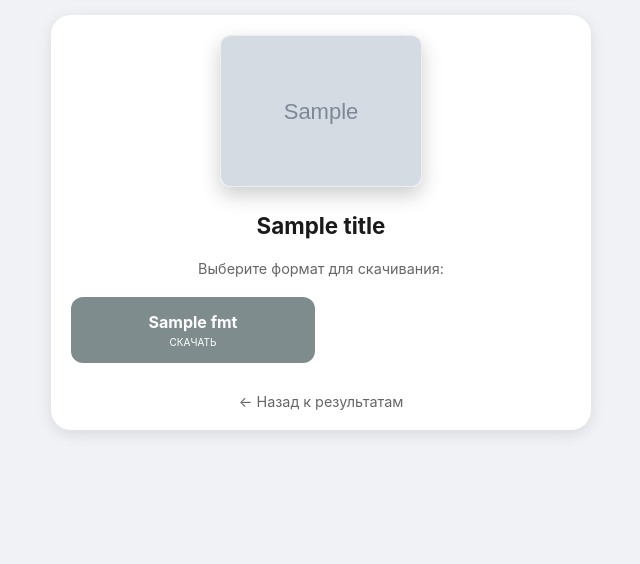
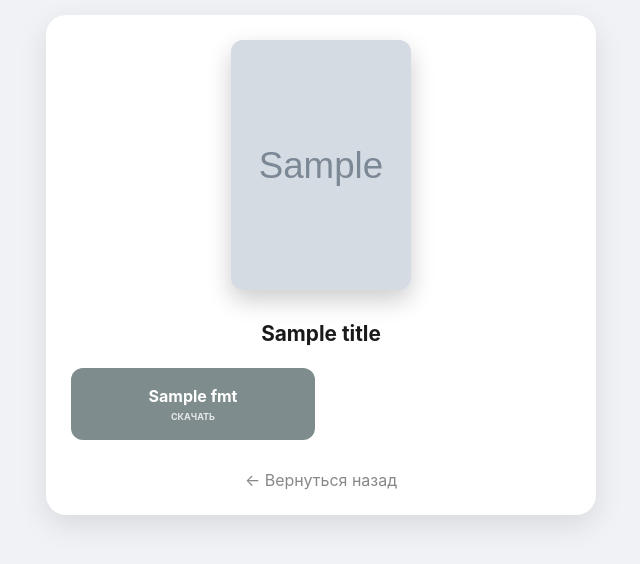
Before and after one commit to mercuryglobal28-gif/boo, a Flask app: template templates/book.html in a window 1280 px wide. Shown: the top 564 px of the page, without its empty margins (319-959 px from the left). Run offline with Flask 3, Linux system fonts and the light colour scheme; the template is opened without the code that fills it: most values are stand-ins (such as "Sample title", 1, 10 or a date in 2020); grey boxes marked "Sample" are stand-in pictures.

Commit message:
Update book.html

```diff
--- a/templates/book.html
+++ b/templates/book.html
@@ -5,68 +5,52 @@
     <meta name="viewport" content="width=device-width, initial-scale=1.0">
     <title>{{ title }}</title>
     <style>
-        body { font-family: -apple-system, system-ui, sans-serif; background: #f0f2f5; padding: 15px; margin: 0; text-align: center; }
-        .container { max-width: 500px; margin: auto; background: white; padding: 20px; border-radius: 20px; box-shadow: 0 4px 15px rgba(0,0,0,0.1); }
+        body { font-family: -apple-system, sans-serif; background: #f0f2f5; padding: 15px; margin: 0; text-align: center; }
+        .container { max-width: 500px; margin: auto; background: white; padding: 25px; border-radius: 20px; box-shadow: 0 10px 30px rgba(0,0,0,0.1); }
 
-        /* تنسيق الصورة */
-        .cover-wrapper { margin-bottom: 20px; }
+        .cover-section { margin-bottom: 25px; }
         .book-cover {
-            max-width: 200px;
-            width: 100%;
-            height: auto;
-            border-radius: 10px;
-            box-shadow: 0 8px 20px rgba(0,0,0,0.2);
-            border: 1px solid #eee;
+            width: 180px; height: auto; border-radius: 12px;
+            box-shadow: 0 10px 25px rgba(0,0,0,0.2);
+            background: #eee; min-height: 250px; object-fit: cover;
         }
 
-        h1 { font-size: 1.4rem; color: #1a1a1a; margin-bottom: 20px; line-height: 1.3; }
-        .download-grid { display: grid; grid-template-columns: 1fr 1fr; gap: 12px; margin-top: 20px; }
+        h1 { font-size: 1.3rem; margin-bottom: 20px; color: #1a1a1a; line-height: 1.4; }
+        .download-grid { display: grid; grid-template-columns: 1fr 1fr; gap: 12px; }
         .btn {
-            padding: 15px;
-            border-radius: 12px;
-            text-decoration: none;
-            font-weight: bold;
-            color: white;
-            display: flex;
-            flex-direction: column;
-            transition: 0.2s;
+            padding: 18px 10px; border-radius: 12px; text-decoration: none;
+            font-weight: bold; color: white; display: flex; flex-direction: column;
         }
-        .EPUB { background: #8e44ad; }
-        .MOBI { background: #2980b9; }
-        .FB2 { background: #27ae60; }
-        .PDF { background: #c0392b; }
+        .EPUB { background: #8e44ad; } .MOBI { background: #2980b9; }
+        .FB2 { background: #27ae60; } .PDF { background: #c0392b; }
         .OTHER { background: #7f8c8d; }
-        .btn:active { transform: scale(0.95); opacity: 0.8; }
-        .back { display: block; margin-top: 30px; color: #666; text-decoration: none; font-size: 0.9rem; }
+        .back { display: block; margin-top: 30px; color: #888; text-decoration: none; }
     </style>
 </head>
 <body>
     <div class="container">
-
-        {% if image_url %}
-        <div class="cover-wrapper">
-            <img src="{{ image_url }}" class="book-cover" alt="обложка">
+        <div class="cover-section">
+            {% if image_url %}
+                <img src="{{ image_url }}" class="book-cover" alt="Обложка">
+            {% else %}
+                <div class="book-cover" style="display:flex; align-items:center; justify-content:center; margin:auto;">
+                    <span style="color:#999">Нет обложки</span>
+                </div>
+            {% endif %}
         </div>
-        {% endif %}
 
         <h1>{{ title }}</h1>
-
-        <p style="color: #666; font-size: 0.9rem;">Выберите формат для скачивания:</p>
 
         <div class="download-grid">
             {% for fmt in formats %}
             <a href="/download/{{ fmt.path }}" class="btn {{ fmt.name if fmt.name in ['EPUB','MOBI','FB2','PDF'] else 'OTHER' }}">
                 <span>{{ fmt.name }}</span>
-                <span style="font-size: 10px; font-weight: normal; margin-top: 4px;">СКАЧАТЬ</span>
+                <small style="font-size: 9px; opacity: 0.8; margin-top: 5px;">СКАЧАТЬ</small>
             </a>
             {% endfor %}
         </div>
 
-        {% if not formats %}
-        <p style="color:#e74c3c; margin-top: 20px;">Ссылки لتنزيل غير متاحة لهذا الكتاب.</p>
-        {% endif %}
-
-        <a href="javascript:history.back()" class="back">← Назад к результатам</a>
+        <a href="javascript:history.back()" class="back">← Вернуться назад</a>
     </div>
 </body>
 </html>
```
